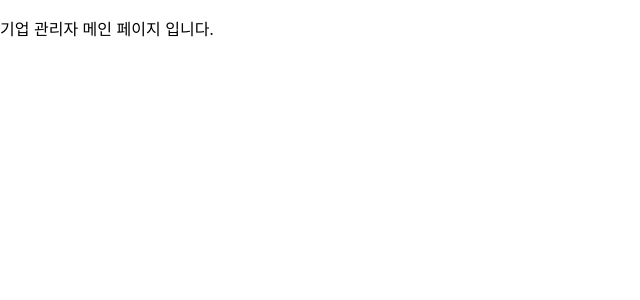
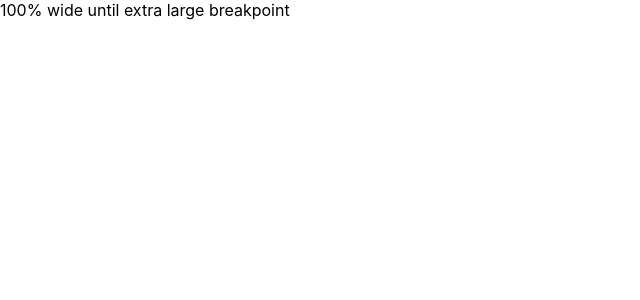
Before and after one commit to mindrog/Paperless, a React (Create React App) app in the folder src/main/frontend/: page /Company/admin in a window 1280 px wide. Shown: the top 300 px of the page, without its empty margins (0-640 px from the left). Built offline with nearby package versions, Linux system fonts and the light colour scheme; no server answers.

Commit message:
feat: company_admin main 화면 초기 구현
feat: company_admin main 화면 초기 구현

```diff
--- a/src/main/frontend/package.json
+++ b/src/main/frontend/package.json
@@ -8,6 +8,7 @@
     "@testing-library/user-event": "^13.5.0",
     "@types/react-router-dom": "^5.3.3",
     "axios": "^1.7.7",
+    "bootstrap": "^5.3.3",
     "http-proxy-middelware": "^0.0.1-security",
     "react": "^18.3.1",
     "react-dom": "^18.3.1",
--- a/src/main/frontend/src/pages/company_admin/company_admin_main.js
+++ b/src/main/frontend/src/pages/company_admin/company_admin_main.js
@@ -2,9 +2,7 @@ import React from 'react';
 
 function Company_admin_main() {
     return (
-        <div>
-            <p>기업 관리자 메인 페이지 입니다.</p>
-        </div>
+        <div class="container-xl">100% wide until extra large breakpoint</div>
     );
 }
 
```
Also changed, not shown: 1 other file (tests, documents, lock files or other folders).
